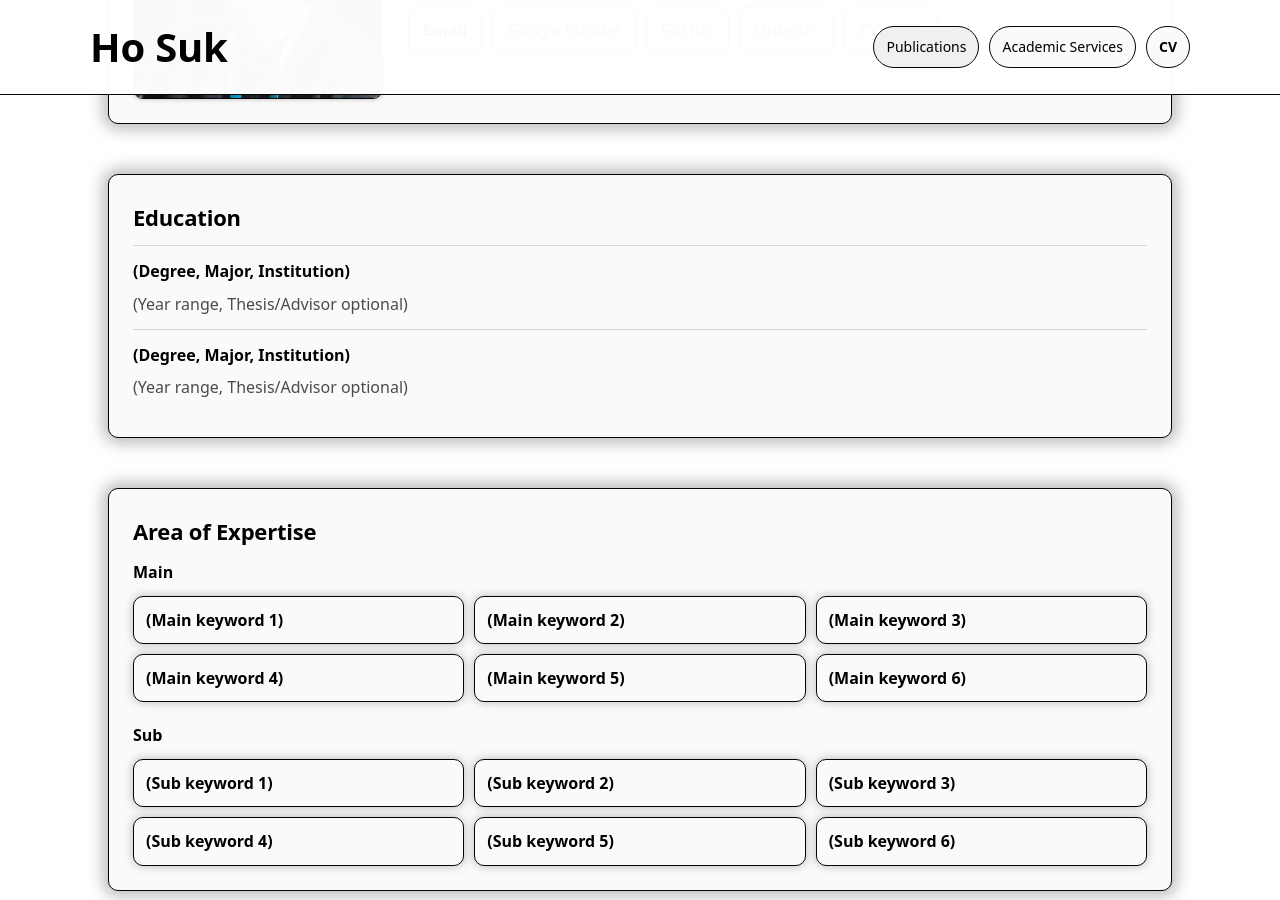
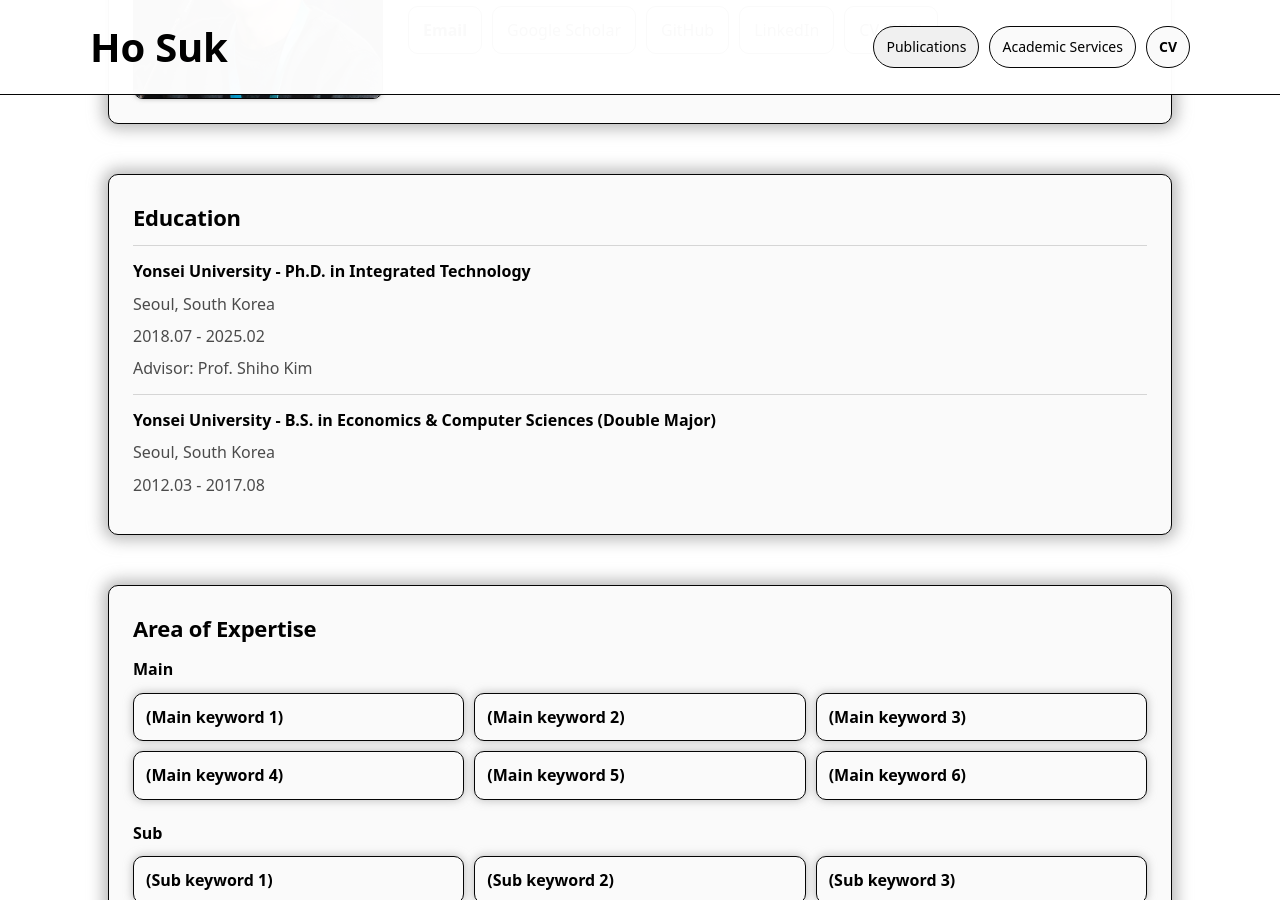
Before and after one commit to ho-suk-93/ho-suk-93.github.io, a Jekyll site: the page built from index.md, in a window 1280 px wide and 900 px high, scrolled down 345 px. Built offline with Jekyll 4.4.1, drawn with Linux system fonts in a browser that asks for light colours.

Commit message:
Update index.md

```diff
--- a/index.md
+++ b/index.md
@@ -31,15 +31,16 @@ description: "Ho Suk personal website"
 <section id="education" class="section">
   <div class="card">
     <div class="section-title">Education</div>
-
     <div class="list-item">
-      <p class="item-title">(Degree, Major, Institution)</p>
-      <p class="item-desc">(Year range, Thesis/Advisor optional)</p>
+      <p class="item-title">Yonsei University - Ph.D. in Integrated Technology</p>
+      <p class="item-desc">Seoul, South Korea</p>
+      <p class="item-desc">2018.07 - 2025.02</p>
+      <p class="item-desc">Advisor: Prof. Shiho Kim</p>
     </div>
-
     <div class="list-item">
-      <p class="item-title">(Degree, Major, Institution)</p>
-      <p class="item-desc">(Year range, Thesis/Advisor optional)</p>
+      <p class="item-title">Yonsei University - B.S. in Economics & Computer Sciences (Double Major)</p>
+      <p class="item-desc">Seoul, South Korea</p>
+      <p class="item-desc">2012.03 - 2017.08</p>
     </div>
   </div>
 </section>
```
